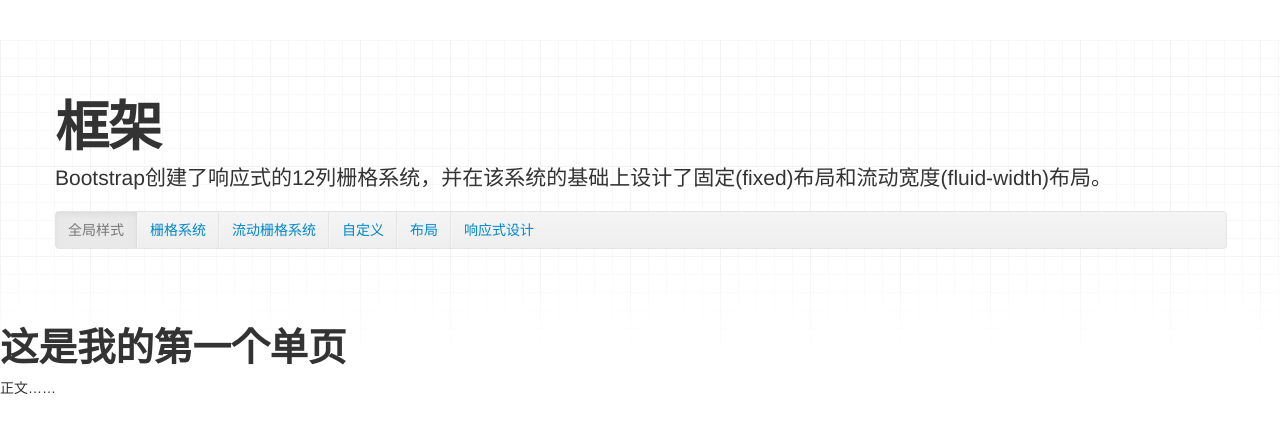
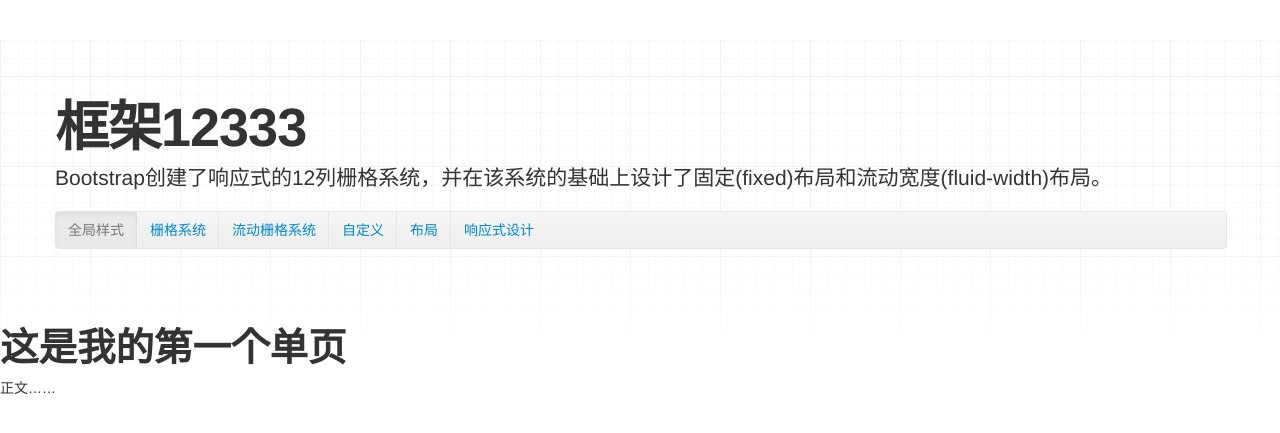
Before and after one commit to stonevina/stonevina.github.com, a Jekyll site: the page built from index.html, in a window 1280 px wide. Shown: the top 433 px of the page. Built offline with Jekyll 4.4.1, drawn with Linux system fonts in a browser that asks for light colours; Markdown is read by kramdown in place of the engine named in the settings.

Commit message:
1.整理配置文件

```diff
--- a/_layouts/default.html
+++ b/_layouts/default.html
@@ -13,10 +13,10 @@
 <body>
 	<div class="container">
 		<header class="jumbotron subhead" id="overview">
-        <h1>框架</h1>
+        <h1>框架12333</h1>
         <p class="lead">
-	  Bootstrap创建了响应式的12列栅格系统，并在该系统的基础上设计了固定(fixed)布局和流动宽度(fluid-width)布局。
-	</p>
+	  		Bootstrap创建了响应式的12列栅格系统，并在该系统的基础上设计了固定(fixed)布局和流动宽度(fluid-width)布局。
+		</p>
         <div class="subnav">
           <ul class="nav nav-pills">
             <li class="active"><a href="#global">全局样式</a></li>
@@ -30,7 +30,5 @@
       </header>
 	</div>
 {{ content }}
-
-</div>
 </body>
 </html>
```
